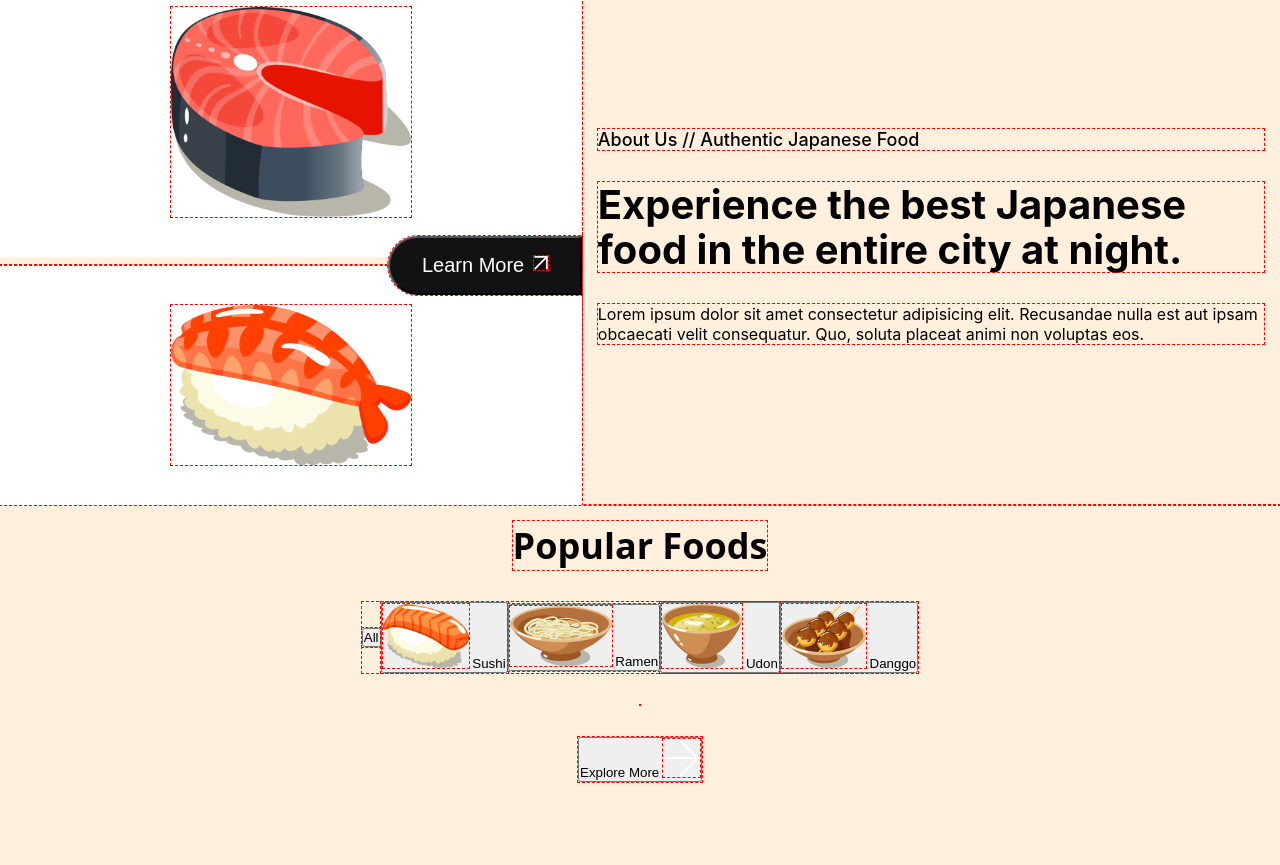
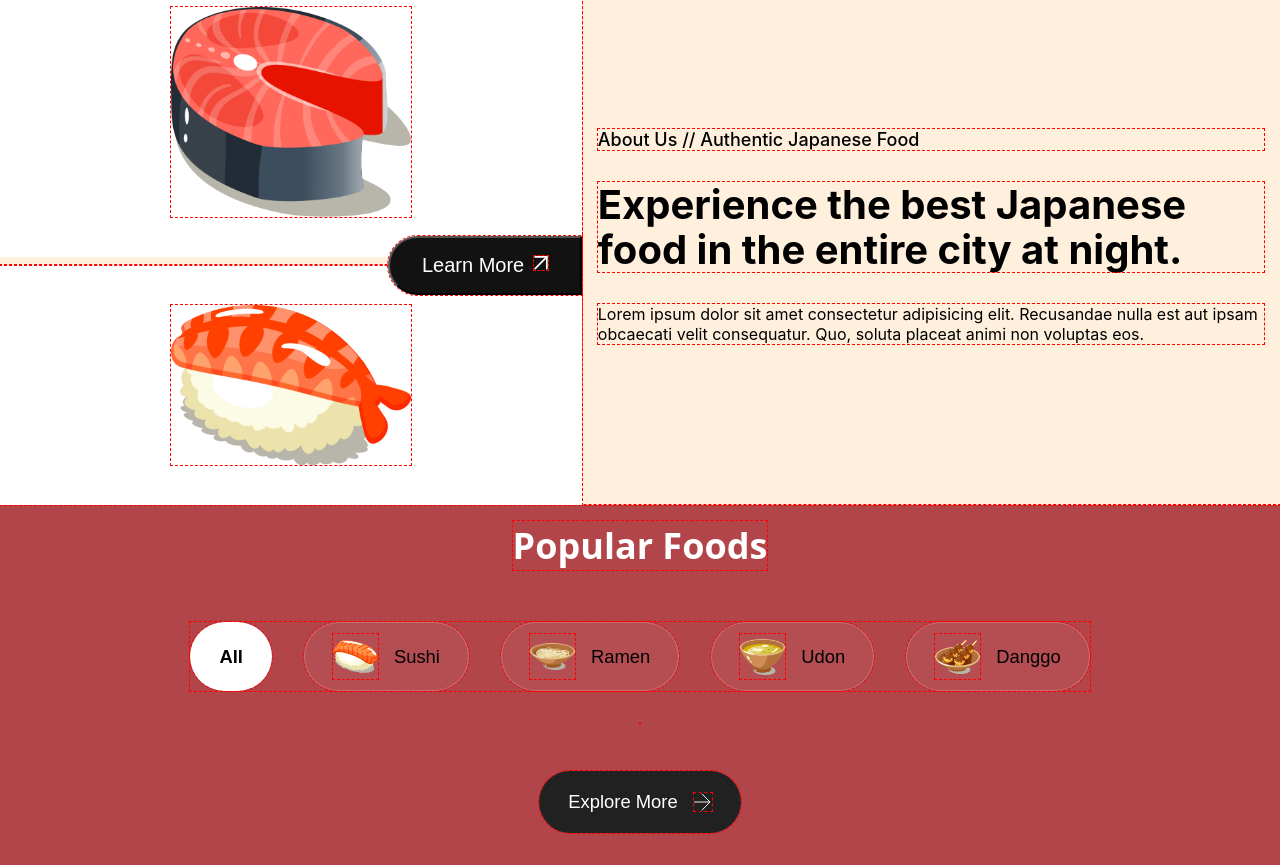
Before and after one commit to druxvh/sushiSite, a website built with Vite: page index.html in a window 1280 px wide. Shown: the part 833-1698 px from the top of the page. Before the commit the page ends 1631 px from the top, so only its background shows below. Built offline with nearby package versions, Linux system fonts and the light colour scheme.

Commit message:
popular foods v1

```diff
--- a/css/sections/menu.css
+++ b/css/sections/menu.css
@@ -9,16 +9,66 @@
   gap: 2rem;
 
   padding: 1rem;
+  background-color: var(--primary-color);
 }
 
 .popular-foods__title {
   font-family: system-ui, -apple-system, BlinkMacSystemFont, "Segoe UI", Roboto,
     Oxygen, Ubuntu, Cantarell, "Open Sans", "Helvetica Neue", sans-serif;
   font-size: 2.25rem;
+  text-align: center;
+
+  color: #fff;
 }
 
 .popular-foods__filter {
+  margin-top: 20px;
+  max-width: 100%;
+  display: flex;
+  justify-content: center;
+  gap: 2rem;
+}
+.popular-foods__filter-btn {
   display: flex;
   justify-content: center;
   align-items: center;
+  gap: 1rem;
+  padding: 0.7rem 1.75rem;
+  background-color: rgba(255, 255, 255, 0.05);
+  border: 1px solid rgba(255, 255, 255, 0.2);
+  border-radius: 50px;
+  font-size: 1.15rem;
+  font-weight: 500;
 }
+.popular-foods__filter-btn:hover {
+  background-color: #fff;
+  font-weight: 600;
+}
+.popular-foods__filter-btn img {
+  object-fit: contain;
+  width: 45px;
+  height: 45px;
+}
+.popular-foods__explore-btn {
+  display: flex;
+  align-items: center;
+  justify-content: center;
+  gap: 1rem;
+
+  padding: 1.25rem 1.85rem;
+  margin: 1rem 0;
+
+  font-size: 1.15rem;
+  font-weight: 500;
+
+  color: #fff;
+  background-color: #212121;
+
+  border: none;
+  border-radius: 50px;
+}
+.popular-foods__explore-btn img {
+  object-fit: contain;
+  height: 18px;
+  width: 18px;
+}
--- a/css/style.css
+++ b/css/style.css
@@ -32,3 +32,7 @@ a {
 button {
   cursor: pointer;
 }
+.active {
+  background-color: #fff;
+  font-weight: 600;
+}
```
